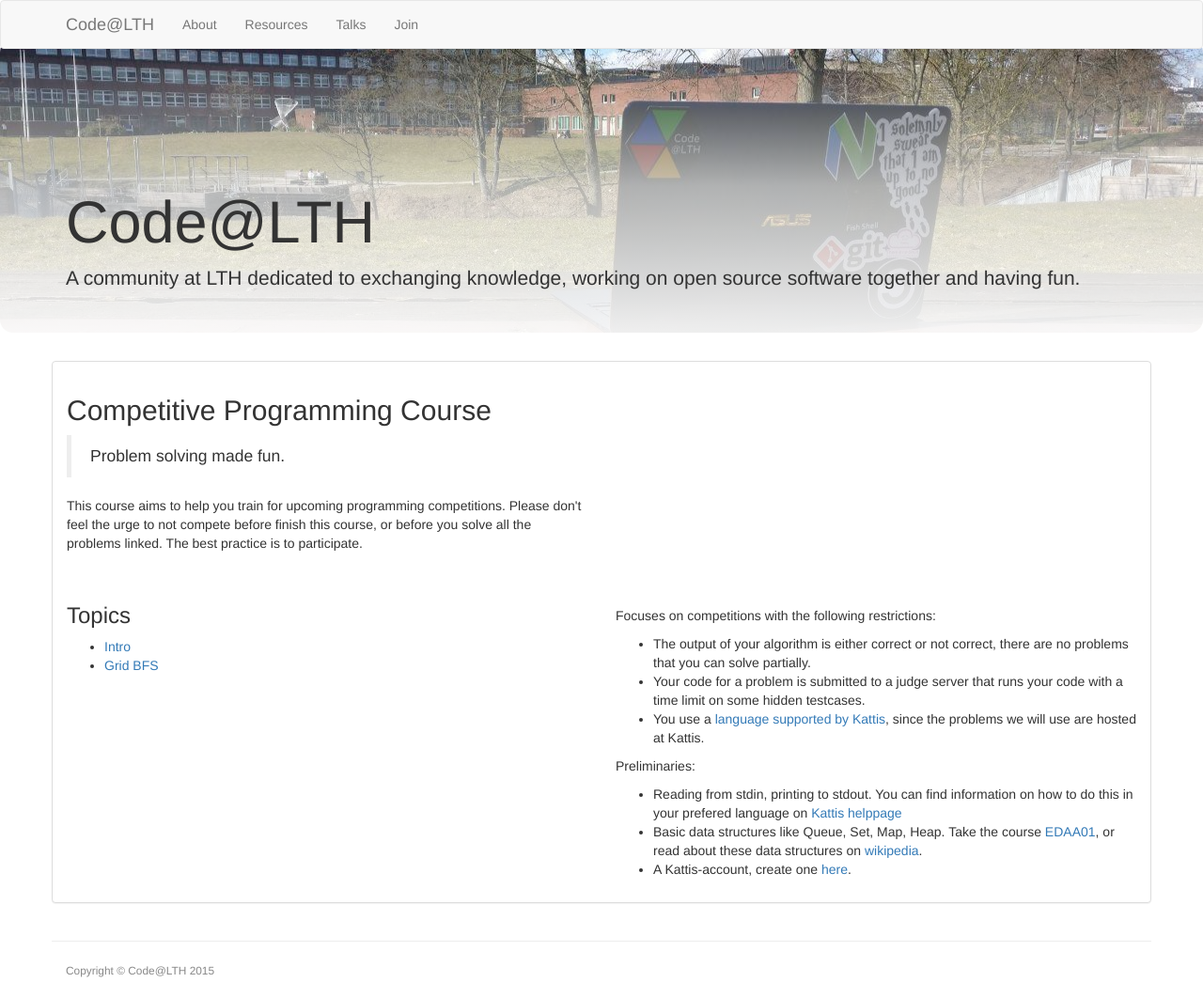
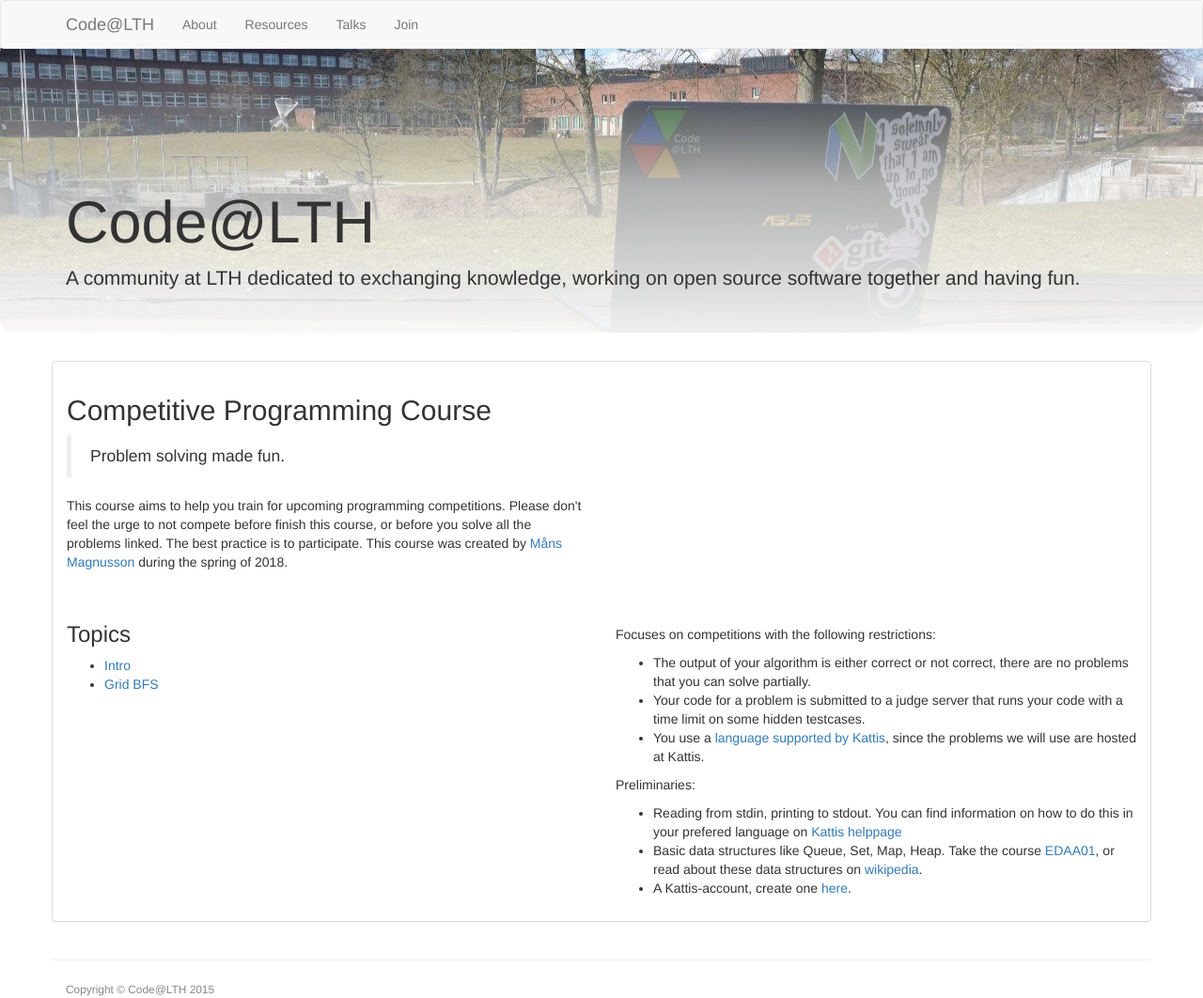
Before and after one commit to Code-at-LTH/code-at-lth.github.io, a Jekyll site: the page built from resources/compprog/course.html, in a window 1280 px wide. Shown: the whole page at 94% size. Built offline with Jekyll 4.4.1, drawn with Linux system fonts in a browser that asks for light colours; nearby versions of some CDN libraries.

Commit message:
add credit to myself on course page

```diff
--- a/resources/compprog/course.html
+++ b/resources/compprog/course.html
@@ -14,7 +14,7 @@ title: Competitive Programming Course
 <div class="row">
   <div class="col-lg-6" style="margin-bottom:2%">
     <p>
-      This course aims to help you train for upcoming programming competitions. Please don't feel the urge to not compete before finish this course, or before you solve all the problems linked. The best practice is to participate.
+    This course aims to help you train for upcoming programming competitions. Please don't feel the urge to not compete before finish this course, or before you solve all the problems linked. The best practice is to participate. This course was created by <a href="https://github.com/exoji2e">Måns Magnusson</a> during the spring of 2018.
     </p>
   </div>
 </div>
```
